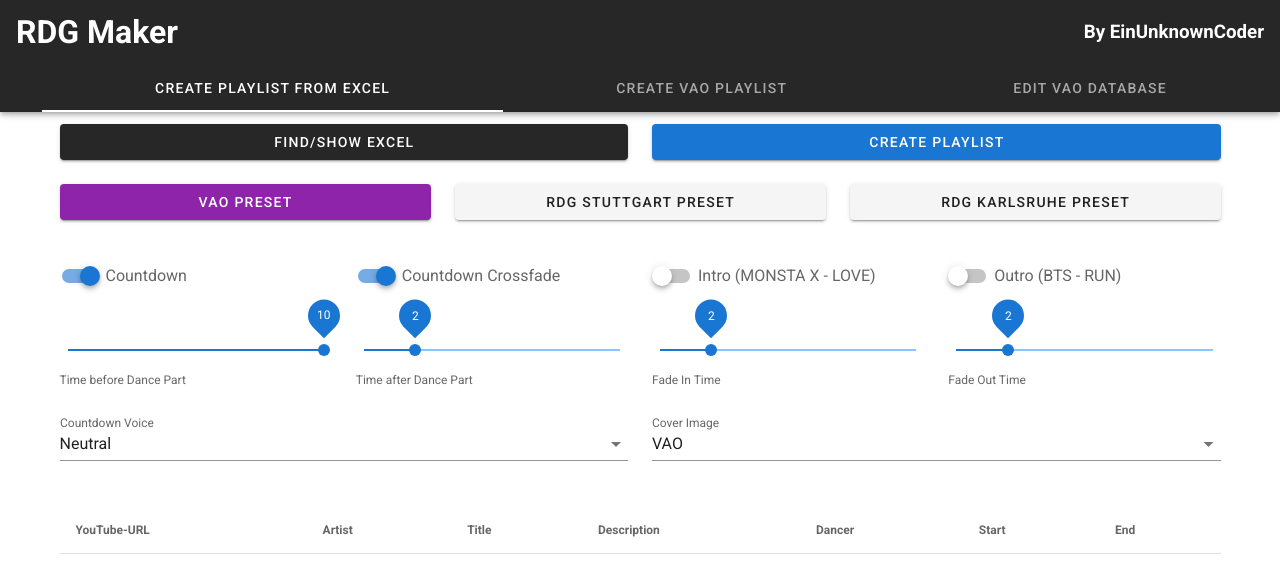
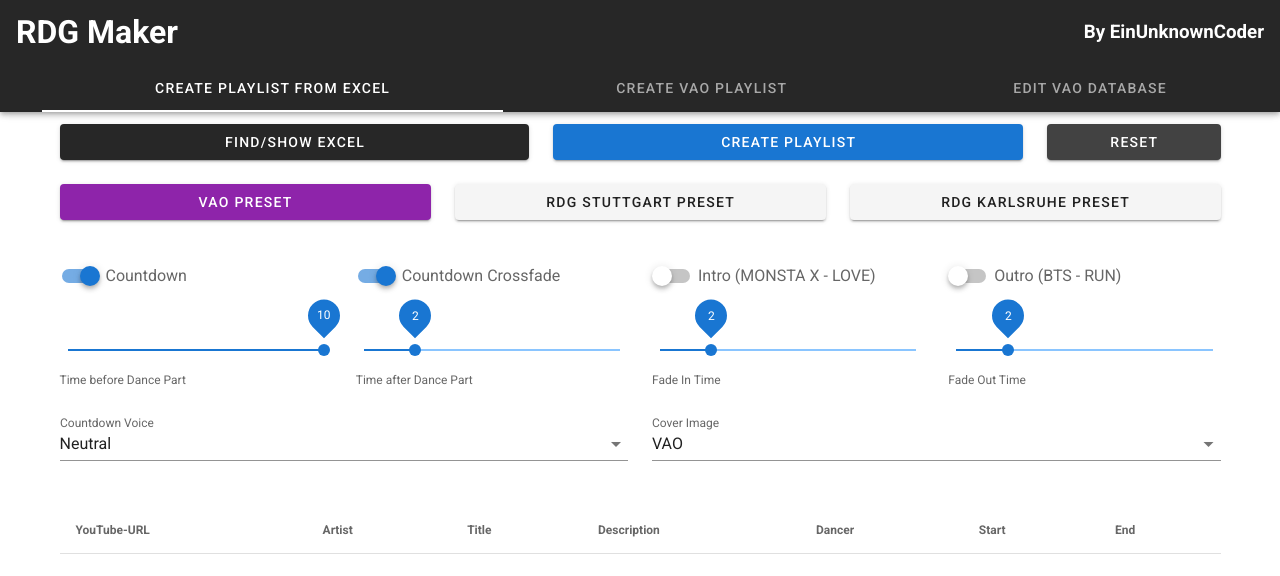
Before and after one commit to EinUnknownCoder/rdg_maker_frontend, a Vue app: page / in a window 1280 px wide. Shown: the top 576 px of the page. Built offline with nearby package versions, Linux system fonts and the light colour scheme.

Commit message:
Add Quick Reset Button

```diff
--- a/src/components/CreateExcelPlaylist.vue
+++ b/src/components/CreateExcelPlaylist.vue
@@ -1,11 +1,14 @@
 <template>
   <v-container>
     <v-row>
-      <v-col cols="12" md="6">
+      <v-col cols="12" md="5">
         <v-btn dark block @click="showExcel">Find/Show Excel</v-btn>
       </v-col>
-      <v-col cols="12" md="6">
+      <v-col cols="12" md="5">
         <v-btn color="primary" block @click="createPlaylist" :loading="loading">Create Playlist</v-btn>
+      </v-col>
+      <v-col cols="12" md="2">
+        <v-btn block color="secondary" @click="resetCreateButton">Reset</v-btn>
       </v-col>
       <v-col cols="12" v-if="showTimestamps">
         <v-textarea v-model="timestamps" readonly>
@@ -164,6 +167,9 @@ export default {
         coverImage: this.coverImage
       }).then(response => (this.timestamps = response.data))
     },
+    resetCreateButton() {
+      this.timestamps = "Ready to create Playlist!"
+    },
     presetVAO() {
       this.includeCountdown = false
       this.countdownCrossfade = false
@@ -182,7 +188,7 @@ export default {
       this.includeIntro = false
       this.includeOutro = false
       this.preTime = 1
-      this.postTime = 0
+      this.postTime = 1
       this.fadeInTime = 2
       this.fadeOutTime = 2
       this.countdownVoice = "Calm (3 Seconds)"
```
